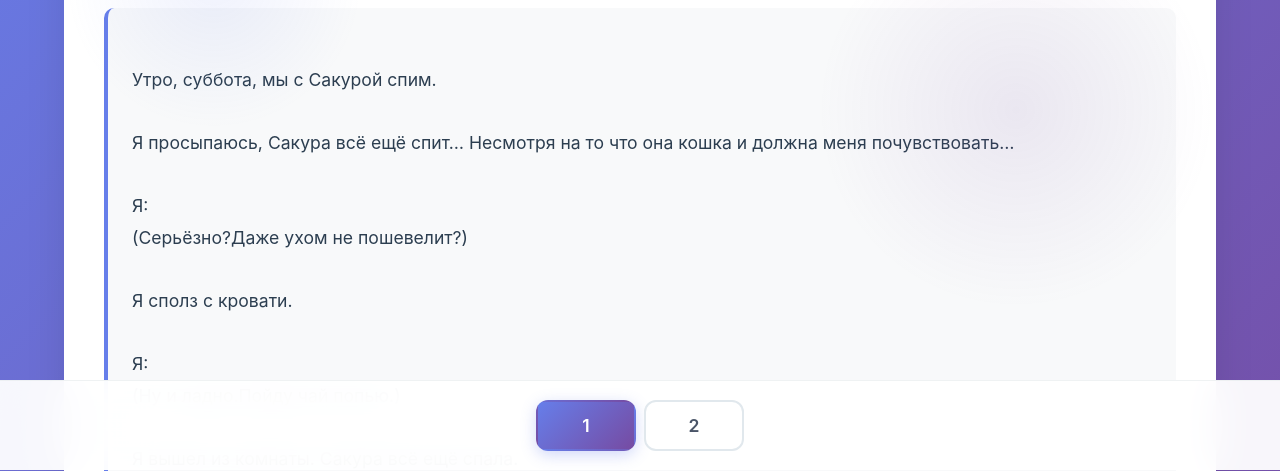
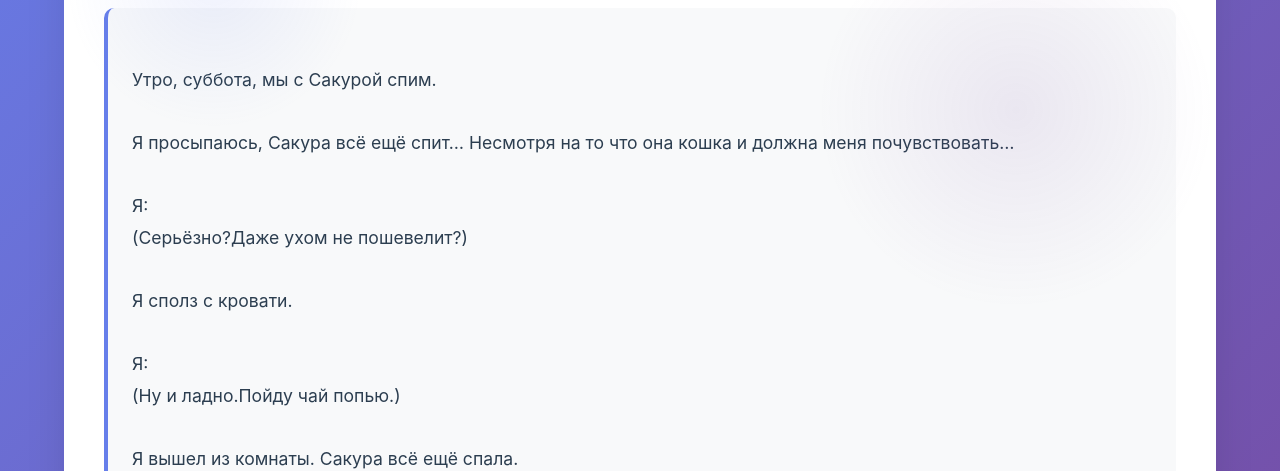
Before and after one commit to GGBSSHOP/book, a plain HTML site: page index.html in a window 1280 px wide. Shown: the part 330-801 px from the top of the page. Drawn offline with Linux system fonts and the light colour scheme; a web font is replaced by a local one.

Commit message:
Update index.html

```diff
--- a/index.html
+++ b/index.html
@@ -126,28 +126,32 @@
     font-size: 1.1rem;
     line-height: 1.8;
     white-space: pre-line;
-            word-wrap: break-word; /* Перенос длинных слов */
-            overflow-wrap: break-word; /* Современный аналог */
+    word-wrap: break-word;
+    overflow-wrap: break-word;
     background: #f8f9fa;
     padding: 1.5rem;
     border-radius: 10px;
     border-left: 4px solid #667eea;
 }
 
-        /* Контейнер пагинации */
-        .pagination-container {
-            position: fixed;
-            bottom: 0;
-            left: 0;
-            right: 0;
-            background: rgba(255, 255, 255, 0.95);
-            padding: 1.2rem 0;
-            border-top: 1px solid rgba(236, 239, 241, 0.8);
-            backdrop-filter: blur(20px);
-            -webkit-backdrop-filter: blur(20px);
-            z-index: 1000;
-            display: flex;
-            justify-content: center;
+/* ФИОЛЕТОВЫЕ ССЫЛКИ В ТЕКСТЕ */
+.story-text a {
+    color: #764ba2; /* Фиолетовый цвет */
+    text-decoration: none; /* Без подчёркивания */
+}
+
+.story-text a:hover {
+    color: #667eea; /* Синеватый при наведении */
+    text-decoration: underline; /* Подчёркиваем при наведении */
+    text-decoration-color: #764ba2;
+}
+
+.story-text a:active {
+    color: #8B5FBF; /* Светло-фиолетовый при клике */
+}
+
+.story-text a:visited {
+    color: #5D3A8C; /* Тёмно-фиолетовый для посещённых */
 }
 
         /* Пагинация с тремя кнопками */
@@ -481,7 +485,9 @@
 Я:
 А…Ой…
 
-А поддержать автора вы можете по этой ссылке: https://www.donationalerts.com/r/adekvat_2008
+А поддержать автора вы можете по этой ссылке: <a href="https://www.donationalerts.com/r/adekvat_2008" target="_blank">
+        https://www.donationalerts.com/r/adekvat_2008
+    </a>
             </div>
         </section>
     </main>
```
Lines whose indentation alone changed are shown as unchanged.
